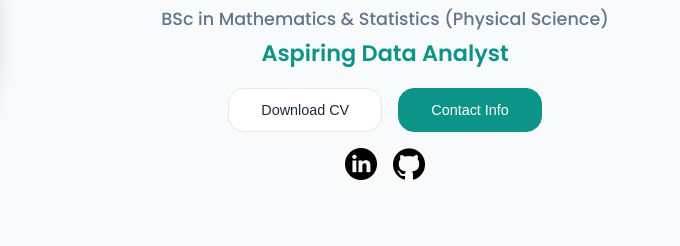
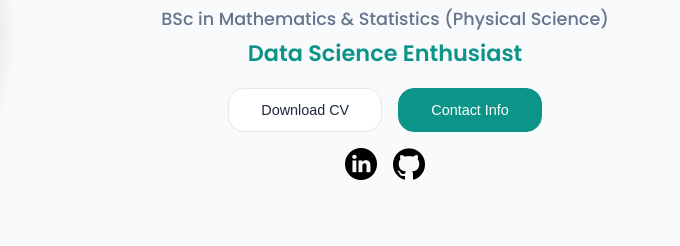
Before and after one commit to DinushaSS/Portfolio, a plain HTML site: page Index.html in a window 1280 px wide. Shown: the part 351-597 px from the top of the page, 501-1181 px from the left. Drawn offline with nearby package versions, Linux system fonts and the light colour scheme.

Commit message:
changemyquali

```diff
--- a/Index.html
+++ b/Index.html
@@ -60,7 +60,7 @@
           <p class="section__text__p2">
             BSc in Mathematics & Statistics (Physical Science)
           </p>
-          <p class="section__text__p3">Aspiring Data Analyst</p>
+          <p class="section__text__p3">Data Science Enthusiast</p>
         </div>
         <div class="btn-container">
           <button
```
